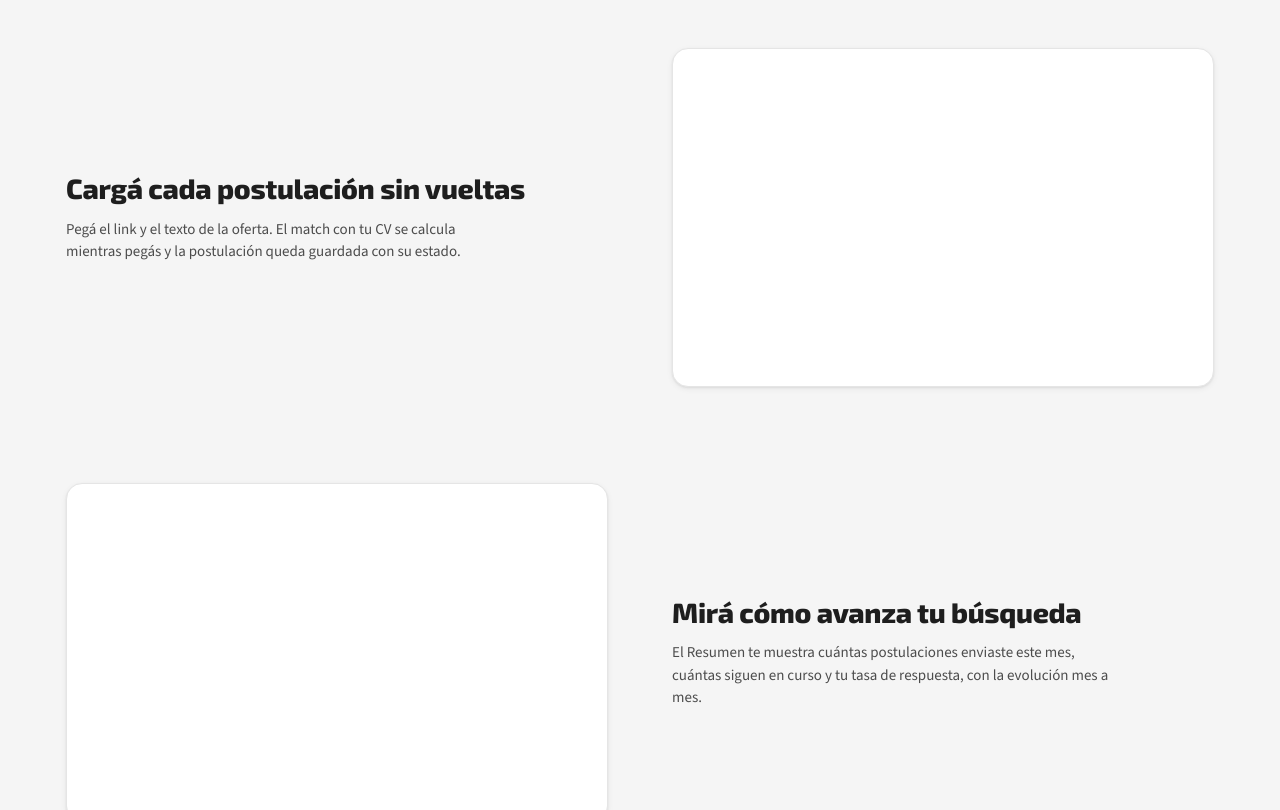
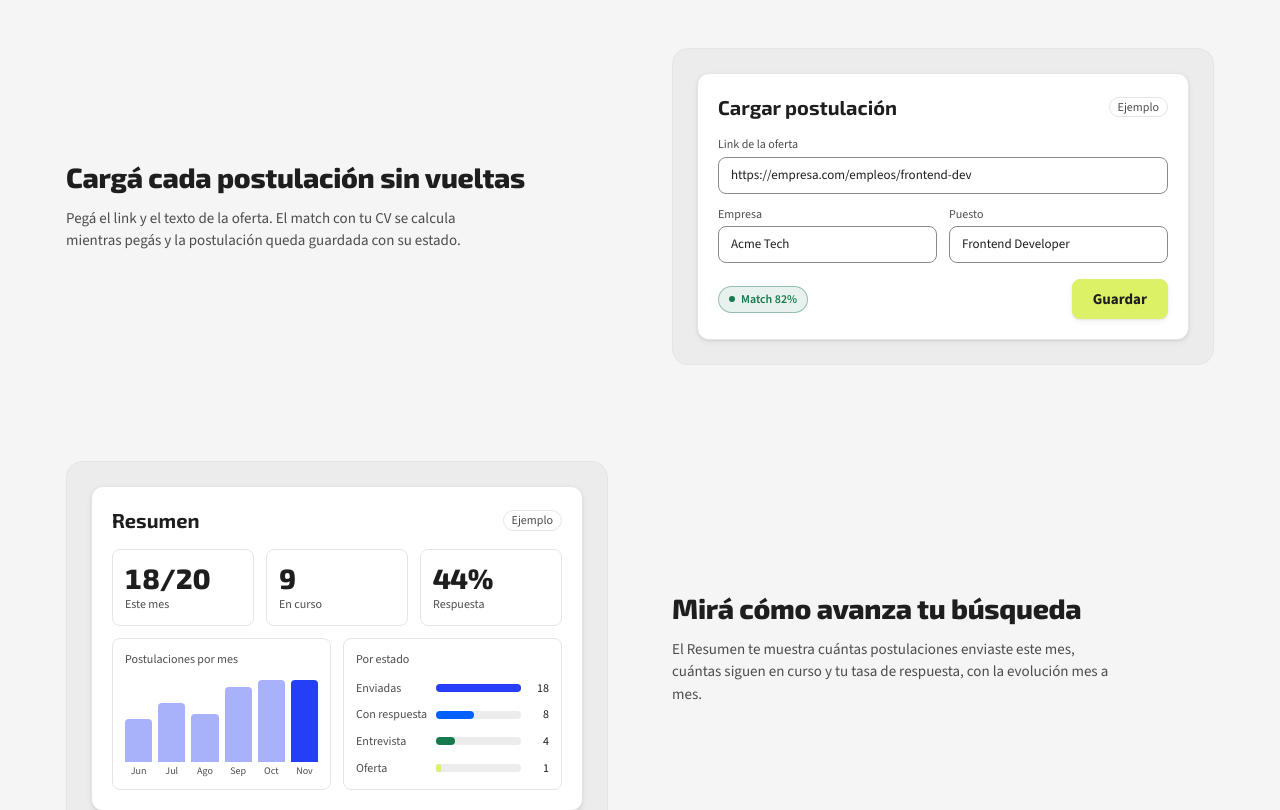
Before and after one commit to Agustin742/deploy, a Next.js app: page / in a window 1280 px wide. Shown: the part 860-1670 px from the top of the page. Built offline with nearby package versions, Linux system fonts and the light colour scheme.

Commit message:
feat(landing): replace product placeholders with ui mockups

```diff
--- /dev/null
+++ b/src/features/landing/ui/product-mockups.tsx
@@ -0,0 +1,127 @@
+import type { ReactNode } from "react";
+
+/** Decorative stage: a soft panel that frames a mini UI and never overflows on narrow screens. */
+function Stage({ children }: { children: ReactNode }) {
+  return (
+    <div
+      aria-hidden="true"
+      className="w-full min-w-0 select-none overflow-hidden rounded-hero border border-line bg-soft p-4 sm:p-6"
+    >
+      <div className="rounded-card border border-line bg-surface p-4 shadow-card sm:p-5">{children}</div>
+    </div>
+  );
+}
+
+function FieldMock({ label, value, filled = true }: { label: string; value: string; filled?: boolean }) {
+  return (
+    <div className="min-w-0">
+      <div className="text-caption font-medium text-muted">{label}</div>
+      <div
+        className={`mt-1 truncate rounded-control border border-line-strong bg-surface px-3 py-2 text-small ${
+          filled ? "text-ink" : "text-muted"
+        }`}
+      >
+        {value}
+      </div>
+    </div>
+  );
+}
+
+/** Mini "Cargar postulación" form: link filled, company and role, match badge and the lime save button. */
+export function ApplicationFormMock() {
+  return (
+    <Stage>
+      <div className="flex items-center justify-between gap-3">
+        <b className="font-display text-section font-bold">Cargar postulación</b>
+        <span className="rounded-full border border-line px-2 py-px text-caption text-muted">Ejemplo</span>
+      </div>
+      <div className="mt-4 grid gap-3">
+        <FieldMock label="Link de la oferta" value="https://empresa.com/empleos/frontend-dev" />
+        <div className="grid grid-cols-2 gap-3">
+          <FieldMock label="Empresa" value="Acme Tech" />
+          <FieldMock label="Puesto" value="Frontend Developer" />
+        </div>
+      </div>
+      <div className="mt-4 flex flex-wrap items-center justify-between gap-3">
+        <span className="inline-flex items-center gap-1.5 rounded-full border border-ok/40 bg-ok/10 px-2.5 py-1 text-caption font-semibold text-ok">
+          <span className="size-1.5 rounded-full bg-ok" />
+          Match 82%
+        </span>
+        <span className="inline-flex min-h-10 items-center rounded-control border border-lime bg-lime px-5 text-body font-bold text-lime-ink shadow-card">
+          Guardar
+        </span>
+      </div>
+    </Stage>
+  );
+}
+
+const MONTHS = [
+  ["Jun", 8],
+  ["Jul", 11],
+  ["Ago", 9],
+  ["Sep", 14],
+  ["Oct", 16],
+  ["Nov", 18],
+] as const;
+
+const STATUSES = [
+  ["Enviadas", 18, "bg-accent"],
+  ["Con respuesta", 8, "bg-info"],
+  ["Entrevista", 4, "bg-ok"],
+  ["Oferta", 1, "bg-lime"],
+] as const;
+
+/** Mini dashboard: KPI row, monthly bars and status bars with plausible sample numbers. */
+export function DashboardMock() {
+  const max = Math.max(...MONTHS.map(([, n]) => n));
+  return (
+    <Stage>
+      <div className="flex items-center justify-between gap-3">
+        <b className="font-display text-section font-bold">Resumen</b>
+        <span className="rounded-full border border-line px-2 py-px text-caption text-muted">Ejemplo</span>
+      </div>
+      <div className="mt-4 grid grid-cols-3 gap-2 sm:gap-3">
+        {[
+          ["18/20", "Este mes"],
+          ["9", "En curso"],
+          ["44%", "Respuesta"],
+        ].map(([value, label]) => (
+          <div key={label} className="min-w-0 rounded-control border border-line p-2.5 sm:p-3">
+            <div className="font-display text-section font-extrabold tabular-nums sm:text-title">{value}</div>
+            <div className="truncate text-caption text-muted">{label}</div>
+          </div>
+        ))}
+      </div>
+      <div className="mt-3 grid gap-3 sm:grid-cols-2">
+        <div className="min-w-0 rounded-control border border-line p-3">
+          <div className="text-caption font-medium text-muted">Postulaciones por mes</div>
+          <div className="mt-3 flex h-24 items-end gap-1.5">
+            {MONTHS.map(([month, n], i) => (
+              <div key={month} className="flex h-full min-w-0 flex-1 flex-col justify-end gap-1">
+                <div
+                  className={`rounded-t ${i === MONTHS.length - 1 ? "bg-accent" : "bg-accent/40"}`}
+                  style={{ height: `${(n / max) * 100}%` }}
+                />
+                <span className="text-center text-[0.625rem] leading-none text-muted">{month}</span>
+              </div>
+            ))}
+          </div>
+        </div>
+        <div className="min-w-0 rounded-control border border-line p-3">
+          <div className="text-caption font-medium text-muted">Por estado</div>
+          <ul className="mt-3 grid gap-2.5">
+            {STATUSES.map(([label, n, tone]) => (
+              <li key={label} className="grid grid-cols-[4.5rem_1fr_1.25rem] items-center gap-2 text-caption">
+                <span className="truncate text-muted">{label}</span>
+                <span className="h-2 rounded-full bg-soft">
+                  <span className={`block h-full rounded-full ${tone}`} style={{ width: `${(n / 18) * 100}%` }} />
+                </span>
+                <span className="text-right tabular-nums">{n}</span>
+              </li>
+            ))}
+          </ul>
+        </div>
+      </div>
+    </Stage>
+  );
+}
--- a/src/features/landing/ui/value-sections.tsx
+++ b/src/features/landing/ui/value-sections.tsx
@@ -1,4 +1,5 @@
 import type { ReactNode } from "react";
+import { ApplicationFormMock, DashboardMock } from "./product-mockups";
 
 const VALUES = [
   ["Carga rápida", "Pegá la oferta y guardá la postulación en pocos pasos. La fuente se detecta sola."],
@@ -21,15 +22,24 @@ export function ValueStrip() {
   );
 }
 
-function ProductRow({ title, children, flip = false }: { title: string; children: ReactNode; flip?: boolean }) {
+function ProductRow({
+  title,
+  children,
+  visual,
+  flip = false,
+}: {
+  title: string;
+  children: ReactNode;
+  visual: ReactNode;
+  flip?: boolean;
+}) {
   return (
     <div className="grid items-center gap-10 lg:grid-cols-2 lg:gap-16">
-      <div className={flip ? "lg:order-2" : ""}>
+      <div className={`min-w-0 ${flip ? "lg:order-2" : ""}`}>
         <h3 className="font-display text-title font-extrabold">{title}</h3>
         <p className="mt-3 max-w-md text-muted">{children}</p>
       </div>
-      {/* TODO(owner): replace with a screenshot of the real screen (next/image, 16:10). */}
-      <div aria-hidden="true" className="aspect-[16/10] w-full rounded-hero border border-line bg-surface shadow-card" />
+      {visual}
     </div>
   );
 }
@@ -38,11 +48,11 @@ export function ProductSection() {
   return (
     <section id="producto" className="py-section-sm md:py-section">
       <div className="mx-auto grid max-w-[1180px] gap-16 px-4 md:gap-24">
-        <ProductRow title="Cargá cada postulación sin vueltas">
+        <ProductRow title="Cargá cada postulación sin vueltas" visual={<ApplicationFormMock />}>
           Pegá el link y el texto de la oferta. El match con tu CV se calcula mientras pegás y la postulación queda
           guardada con su estado.
         </ProductRow>
-        <ProductRow title="Mirá cómo avanza tu búsqueda" flip>
+        <ProductRow title="Mirá cómo avanza tu búsqueda" visual={<DashboardMock />} flip>
           El Resumen te muestra cuántas postulaciones enviaste este mes, cuántas siguen en curso y tu tasa de
           respuesta, con la evolución mes a mes.
         </ProductRow>
```
Also changed, not shown: 1 other file (tests, documents, lock files or other folders).
